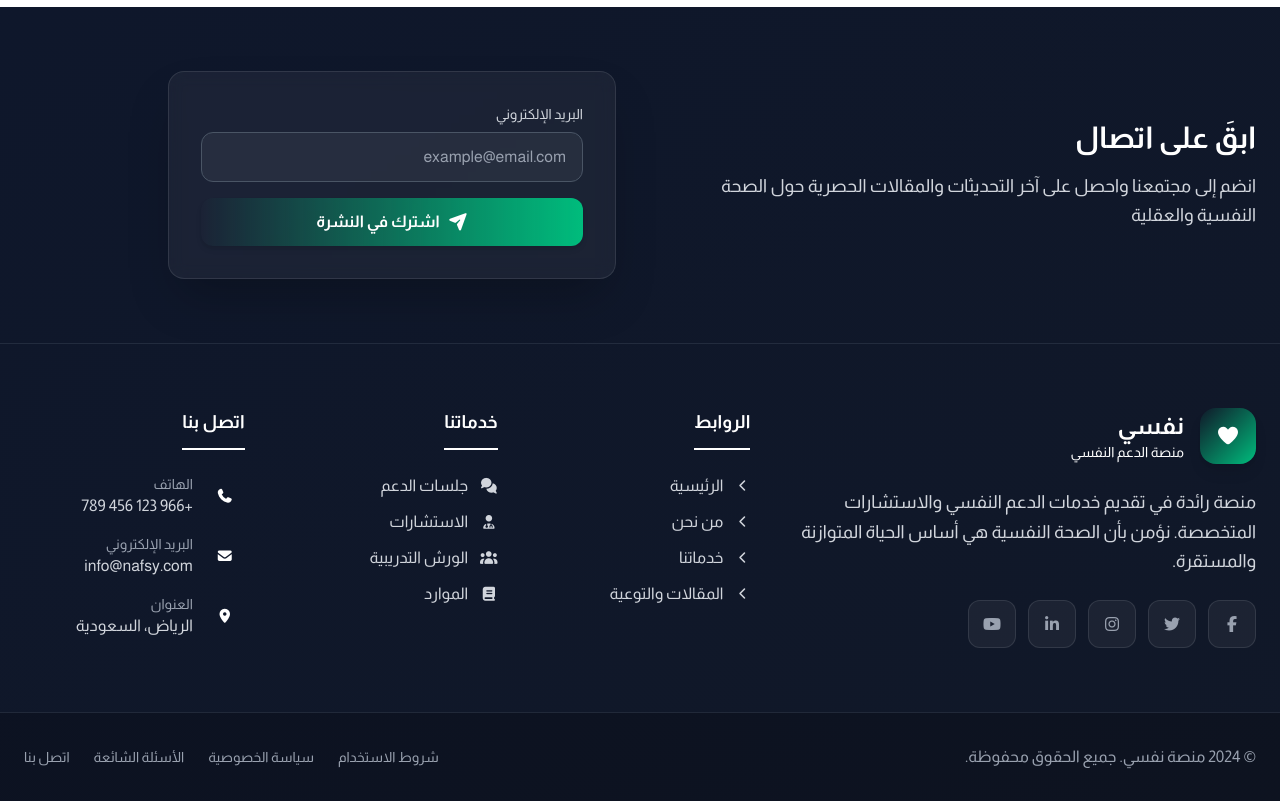
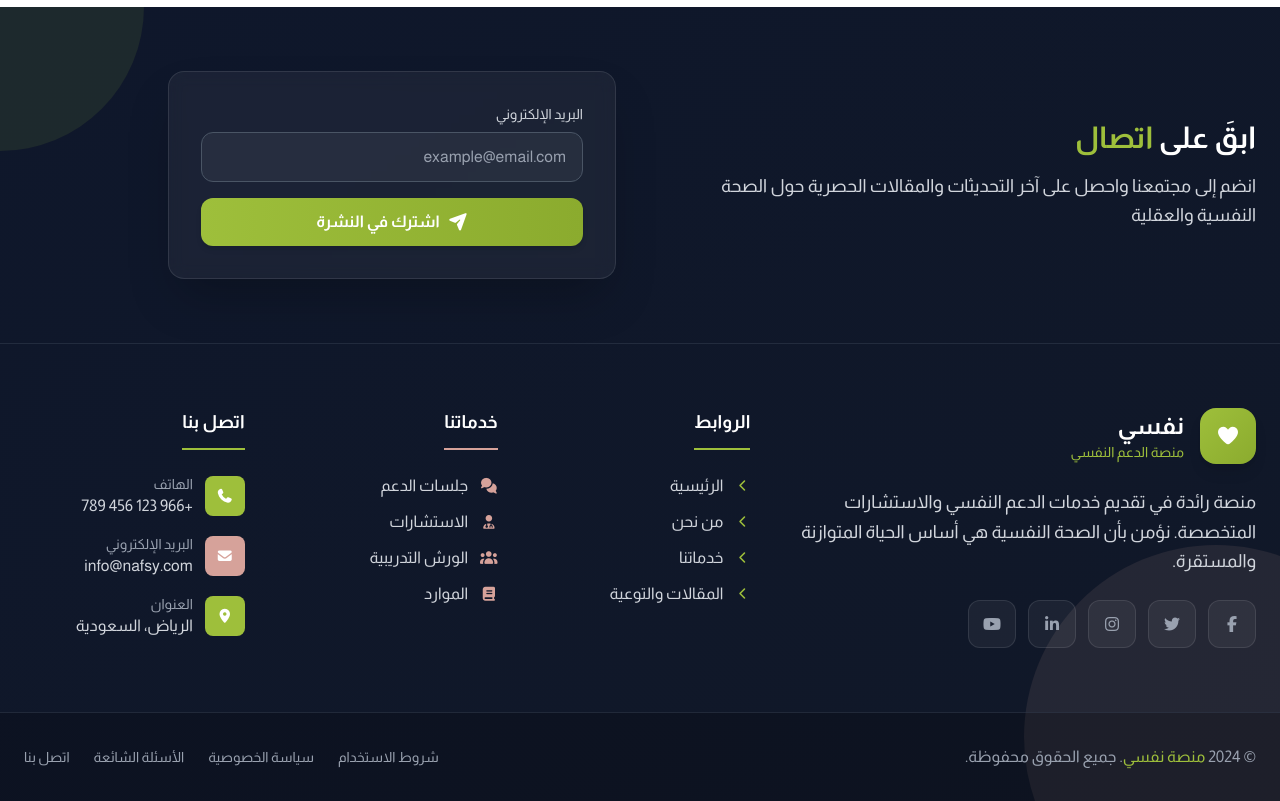
Before and after one commit to SalahAli2023/Psychological_Support, a Vue app: page /about in a window 1280 px wide. Shown: the part 3500-4301 px from the top of the page. Built offline with nearby package versions, Linux system fonts and the light colour scheme.

Commit message:
Fix footer and place it in the correct position

```diff
--- a/src/components/frontend/layouts/footer.vue
+++ b/src/components/frontend/layouts/footer.vue
@@ -2,8 +2,8 @@
   <!-- Footer احترافي -->
   <footer class="bg-gradient-to-br from-slate-900 to-gray-900 text-white relative overflow-hidden">
     <!-- شكل زخرفي -->
-    <div class="absolute top-0 left-0 w-72 h-72 bg-primary-green opacity-5 rounded-full -translate-x-1/2 -translate-y-1/2"></div>
-    <div class="absolute bottom-0 right-0 w-96 h-96 bg-primary-pink opacity-5 rounded-full translate-x-1/3 translate-y-1/3"></div>
+    <div class="absolute top-0 left-0 w-72 h-72 bg-[#9EBF3B] opacity-10 rounded-full -translate-x-1/2 -translate-y-1/2"></div>
+    <div class="absolute bottom-0 right-0 w-96 h-96 bg-[#D6A29A] opacity-10 rounded-full translate-x-1/3 translate-y-1/3"></div>
 
     <div class="relative z-10">
       <!-- قسم النشرة الإخبارية -->
@@ -13,7 +13,7 @@
             <div class="">
               <h2 class="text-3xl font-bold mb-4">
                 <span class="text-white">{{ $t('footer.stayInTouch') }}</span>
-                <span class="text-primary-green">{{ $t('footer.contact') }}</span>
+                <span class="text-[#9EBF3B]">{{ $t('footer.contact') }}</span>
               </h2>
               <p class="text-gray-300 text-lg leading-relaxed max-w-xl mx-auto lg:mx-0">
                 {{ $t('footer.newsletterDescription') }}
@@ -28,13 +28,13 @@
                     <input
                       type="email"
                       :placeholder="$t('footer.emailPlaceholder')"
-                      class="w-full px-4 py-3 bg-white/5 border border-gray-600 rounded-xl text-white placeholder-gray-400 focus:outline-none focus:border-primary-green focus:ring-2 focus:ring-primary-green focus:ring-opacity-20 transition-all duration-300"
+                      class="w-full px-4 py-3 bg-white/5 border border-gray-600 rounded-xl text-white placeholder-gray-400 focus:outline-none focus:border-[#9EBF3B] focus:ring-2 focus:ring-[#9EBF3B] focus:ring-opacity-30 transition-all duration-300"
                       required
                     >
                   </div>
                <button
   type="submit"
-                    class="w-full bg-gradient-to-r from-primary-green to-emerald-500 hover:from-emerald-500 hover:to-primary-green text-white font-semibold py-3 px-6 rounded-xl transition-all duration-300 transform hover:scale-105 hover:shadow-lg shadow-md"
+  class="w-full bg-gradient-to-r from-[#9EBF3B] to-[#8bab2e] hover:from-[#8bab2e] hover:to-[#6b8722] text-white font-semibold py-3 px-6 rounded-xl transition-all duration-300 transform hover:scale-105 hover:shadow-lg shadow-md"
 >
   <span class="flex items-center justify-center gap-2">
     <i class="fas fa-paper-plane"></i>
@@ -54,31 +54,31 @@
           <!-- معلومات الشركة -->
           <div class="lg:col-span-2">
             <div class="flex items-center gap-4 mb-6">
-              <div class="w-14 h-14 bg-gradient-to-br from-primary-green to-emerald-500 rounded-2xl flex items-center justify-center shadow-lg">
+              <div class="w-14 h-14 bg-gradient-to-br from-[#9EBF3B] to-[#8bab2e] rounded-2xl flex items-center justify-center shadow-lg">
                 <i class="fas fa-heart text-white text-xl"></i>
               </div>
               <div>
                 <h3 class="text-2xl font-bold text-white">نفسي</h3>
-                <p class="text-primary-green text-sm font-medium">{{ $t('footer.platformText') }}</p>
+                <p class="text-[#9EBF3B] text-sm font-medium">{{ $t('footer.platformText') }}</p>
               </div>
             </div>
             <p class="text-gray-300 mb-6 leading-relaxed text-lg">
               {{ $t('footer.companyDescription') }}
             </p>
             <div class="flex gap-3">
-              <a href="#" class="group w-12 h-12 bg-white/5 hover:bg-primary-green rounded-xl flex items-center justify-center transition-all duration-300 hover:scale-110 hover:shadow-lg border border-white/10">
+              <a href="#" class="group w-12 h-12 bg-white/5 hover:bg-[#9EBF3B] rounded-xl flex items-center justify-center transition-all duration-300 hover:scale-110 hover:shadow-lg border border-white/10">
                 <i class="fab fa-facebook-f text-gray-400 group-hover:text-white"></i>
               </a>
-              <a href="#" class="group w-12 h-12 bg-white/5 hover:bg-primary-green rounded-xl flex items-center justify-center transition-all duration-300 hover:scale-110 hover:shadow-lg border border-white/10">
+              <a href="#" class="group w-12 h-12 bg-white/5 hover:bg-[#9EBF3B] rounded-xl flex items-center justify-center transition-all duration-300 hover:scale-110 hover:shadow-lg border border-white/10">
                 <i class="fab fa-twitter text-gray-400 group-hover:text-white"></i>
               </a>
-              <a href="#" class="group w-12 h-12 bg-white/5 hover:bg-primary-green rounded-xl flex items-center justify-center transition-all duration-300 hover:scale-110 hover:shadow-lg border border-white/10">
+              <a href="#" class="group w-12 h-12 bg-white/5 hover:bg-[#D6A29A] rounded-xl flex items-center justify-center transition-all duration-300 hover:scale-110 hover:shadow-lg border border-white/10">
                 <i class="fab fa-instagram text-gray-400 group-hover:text-white"></i>
               </a>
-              <a href="#" class="group w-12 h-12 bg-white/5 hover:bg-primary-green rounded-xl flex items-center justify-center transition-all duration-300 hover:scale-110 hover:shadow-lg border border-white/10">
+              <a href="#" class="group w-12 h-12 bg-white/5 hover:bg-[#9EBF3B] rounded-xl flex items-center justify-center transition-all duration-300 hover:scale-110 hover:shadow-lg border border-white/10">
                 <i class="fab fa-linkedin-in text-gray-400 group-hover:text-white"></i>
               </a>
-              <a href="#" class="group w-12 h-12 bg-white/5 hover:bg-primary-green rounded-xl flex items-center justify-center transition-all duration-300 hover:scale-110 hover:shadow-lg border border-white/10">
+              <a href="#" class="group w-12 h-12 bg-white/5 hover:bg-[#D6A29A] rounded-xl flex items-center justify-center transition-all duration-300 hover:scale-110 hover:shadow-lg border border-white/10">
                 <i class="fab fa-youtube text-gray-400 group-hover:text-white"></i>
               </a>
             </div>
@@ -86,29 +86,29 @@
 
           <!-- روابط سريعة -->
           <div>
-            <h4 class="text-lg font-bold text-white mb-6 pb-3 border-b-2 border-primary-green inline-block">{{ $t('footer.linksText') }}</h4>
+            <h4 class="text-lg font-bold text-white mb-6 pb-3 border-b-2 border-[#9EBF3B] inline-block">{{ $t('footer.linksText') }}</h4>
             <ul class="space-y-3">
               <li>
-                <a href="#" class="text-gray-300 hover:text-primary-green transition-all duration-300 flex items-center gap-3 group">
-                  <i :class="currentLanguage === 'ar' ? 'fas fa-chevron-left' : 'fas fa-chevron-right'" class="text-primary-green text-xs group-hover:translate-x-1 transition-transform"></i>
+                <a href="#" class="text-gray-300 hover:text-[#9EBF3B] transition-all duration-300 flex items-center gap-3 group">
+                  <i :class="currentLanguage === 'ar' ? 'fas fa-chevron-left' : 'fas fa-chevron-right'" class="text-[#9EBF3B] text-xs group-hover:translate-x-1 transition-transform"></i>
                   {{ $t('menuItems.Home') }}
                 </a>
               </li>
               <li>
-                <a href="#" class="text-gray-300 hover:text-primary-green transition-all duration-300 flex items-center gap-3 group">
-                  <i :class="currentLanguage === 'ar' ? 'fas fa-chevron-left' : 'fas fa-chevron-right'" class="text-primary-green text-xs group-hover:translate-x-1 transition-transform"></i>
+                <a href="#" class="text-gray-300 hover:text-[#9EBF3B] transition-all duration-300 flex items-center gap-3 group">
+                  <i :class="currentLanguage === 'ar' ? 'fas fa-chevron-left' : 'fas fa-chevron-right'" class="text-[#9EBF3B] text-xs group-hover:translate-x-1 transition-transform"></i>
                   {{ $t('menuItems.about') }}
                 </a>
               </li>
               <li>
-                <a href="#" class="text-gray-300 hover:text-primary-green transition-all duration-300 flex items-center gap-3 group">
-                  <i :class="currentLanguage === 'ar' ? 'fas fa-chevron-left' : 'fas fa-chevron-right'" class="text-primary-green text-xs group-hover:translate-x-1 transition-transform"></i>
+                <a href="#" class="text-gray-300 hover:text-[#9EBF3B] transition-all duration-300 flex items-center gap-3 group">
+                  <i :class="currentLanguage === 'ar' ? 'fas fa-chevron-left' : 'fas fa-chevron-right'" class="text-[#9EBF3B] text-xs group-hover:translate-x-1 transition-transform"></i>
                   {{ $t('menuItems.services') }}
                 </a>
               </li>
               <li>
-                <a href="#" class="text-gray-300 hover:text-primary-green transition-all duration-300 flex items-center gap-3 group">
-                  <i :class="currentLanguage === 'ar' ? 'fas fa-chevron-left' : 'fas fa-chevron-right'" class="text-primary-green text-xs group-hover:translate-x-1 transition-transform"></i>
+                <a href="#" class="text-gray-300 hover:text-[#9EBF3B] transition-all duration-300 flex items-center gap-3 group">
+                  <i :class="currentLanguage === 'ar' ? 'fas fa-chevron-left' : 'fas fa-chevron-right'" class="text-[#9EBF3B] text-xs group-hover:translate-x-1 transition-transform"></i>
                   {{ $t('menuItems.articles') }}
                 </a>
               </li>
@@ -117,29 +117,29 @@
 
           <!-- الخدمات -->
           <div>
-            <h4 class="text-lg font-bold text-white mb-6 pb-3 border-b-2 border-primary-pink inline-block">{{ $t('footer.servicesText') }}</h4>
+            <h4 class="text-lg font-bold text-white mb-6 pb-3 border-b-2 border-[#D6A29A] inline-block">{{ $t('footer.servicesText') }}</h4>
             <ul class="space-y-3">
               <li>
-                <a href="#" class="text-gray-300 hover:text-primary-pink transition-all duration-300 flex items-center gap-3 group">
-                  <i class="fas fa-comments text-primary-pink text-sm"></i>
+                <a href="#" class="text-gray-300 hover:text-[#D6A29A] transition-all duration-300 flex items-center gap-3 group">
+                  <i class="fas fa-comments text-[#D6A29A] text-sm"></i>
                   {{ $t('footer.supportSessions') }}
                 </a>
               </li>
               <li>
-                <a href="#" class="text-gray-300 hover:text-primary-pink transition-all duration-300 flex items-center gap-3 group">
-                  <i class="fas fa-user-md text-primary-pink text-sm"></i>
+                <a href="#" class="text-gray-300 hover:text-[#D6A29A] transition-all duration-300 flex items-center gap-3 group">
+                  <i class="fas fa-user-md text-[#D6A29A] text-sm"></i>
                   {{ $t('footer.consultations') }}
                 </a>
               </li>
               <li>
-                <a href="#" class="text-gray-300 hover:text-primary-pink transition-all duration-300 flex items-center gap-3 group">
-                  <i class="fas fa-users text-primary-pink text-sm"></i>
+                <a href="#" class="text-gray-300 hover:text-[#D6A29A] transition-all duration-300 flex items-center gap-3 group">
+                  <i class="fas fa-users text-[#D6A29A] text-sm"></i>
                   {{ $t('footer.trainingWorkshops') }}
                 </a>
               </li>
               <li>
-                <a href="/legal" class="text-gray-300 hover:text-primary-pink transition-all duration-300 flex items-center gap-3 group">
-                  <i class="fas fa-book text-primary-pink text-sm"></i>
+                <a href="/legal" class="text-gray-300 hover:text-[#D6A29A] transition-all duration-300 flex items-center gap-3 group">
+                  <i class="fas fa-book text-[#D6A29A] text-sm"></i>
                   {{ $t('footer.resources') }}
                 </a>
               </li>
@@ -148,10 +148,10 @@
 
           <!-- اتصل بنا -->
           <div>
-            <h4 class="text-lg font-bold text-white mb-6 pb-3 border-b-2 border-primary-green inline-block">{{ $t('footer.contactUsText') }}</h4>
+            <h4 class="text-lg font-bold text-white mb-6 pb-3 border-b-2 border-[#9EBF3B] inline-block">{{ $t('footer.contactUsText') }}</h4>
             <div class="space-y-4">
               <div class="flex items-center gap-3 text-gray-300">
-                <div class="w-10 h-10 bg-primary-green rounded-lg flex items-center justify-center">
+                <div class="w-10 h-10 bg-[#9EBF3B] rounded-lg flex items-center justify-center">
                   <i class="fas fa-phone text-white text-sm"></i>
                 </div>
                 <div>
@@ -160,7 +160,7 @@
                 </div>
               </div>
               <div class="flex items-center gap-3 text-gray-300">
-                <div class="w-10 h-10 bg-primary-pink rounded-lg flex items-center justify-center">
+                <div class="w-10 h-10 bg-[#D6A29A] rounded-lg flex items-center justify-center">
                   <i class="fas fa-envelope text-white text-sm"></i>
                 </div>
                 <div>
@@ -169,7 +169,7 @@
                 </div>
               </div>
               <div class="flex items-center gap-3 text-gray-300">
-                <div class="w-10 h-10 bg-primary-green rounded-lg flex items-center justify-center">
+                <div class="w-10 h-10 bg-[#9EBF3B] rounded-lg flex items-center justify-center">
                   <i class="fas fa-map-marker-alt text-white text-sm"></i>
                 </div>
                 <div>
@@ -188,14 +188,14 @@
           <div class="flex flex-col md:flex-row justify-between items-center gap-4">
             <div class="text-center md:text-right">
               <p class="text-gray-400">
-                &copy; 2024 <span class="text-primary-green">{{ $t('footer.copyrightText') }}</span>. {{ $t('footer.allRightsText') }}
+                &copy; 2024 <span class="text-[#9EBF3B]">{{ $t('footer.copyrightText') }}</span>. {{ $t('footer.allRightsText') }}
               </p>
             </div>
             <div class="flex flex-wrap justify-center gap-6 text-sm">
-              <a href="#" class="text-gray-400 hover:text-primary-green transition-colors">{{ $t('footer.termsText') }}</a>
-              <a href="#" class="text-gray-400 hover:text-primary-green transition-colors">{{ $t('footer.privacyText') }}</a>
-              <a href="#" class="text-gray-400 hover:text-primary-green transition-colors">{{ $t('footer.faqText') }}</a>
-              <a href="#" class="text-gray-400 hover:text-primary-green transition-colors">{{ $t('footer.contactUsText') }}</a>
+              <a href="#" class="text-gray-400 hover:text-[#9EBF3B] transition-colors">{{ $t('footer.termsText') }}</a>
+              <a href="#" class="text-gray-400 hover:text-[#9EBF3B] transition-colors">{{ $t('footer.privacyText') }}</a>
+              <a href="#" class="text-gray-400 hover:text-[#D6A29A] transition-colors">{{ $t('footer.faqText') }}</a>
+              <a href="#" class="text-gray-400 hover:text-[#9EBF3B] transition-colors">{{ $t('footer.contactUsText') }}</a>
             </div>
           </div>
         </div>
```
Also changed, not shown: tailwind.config.cjs (+32 -2 lines). Lines whose indentation alone changed are shown as unchanged.
